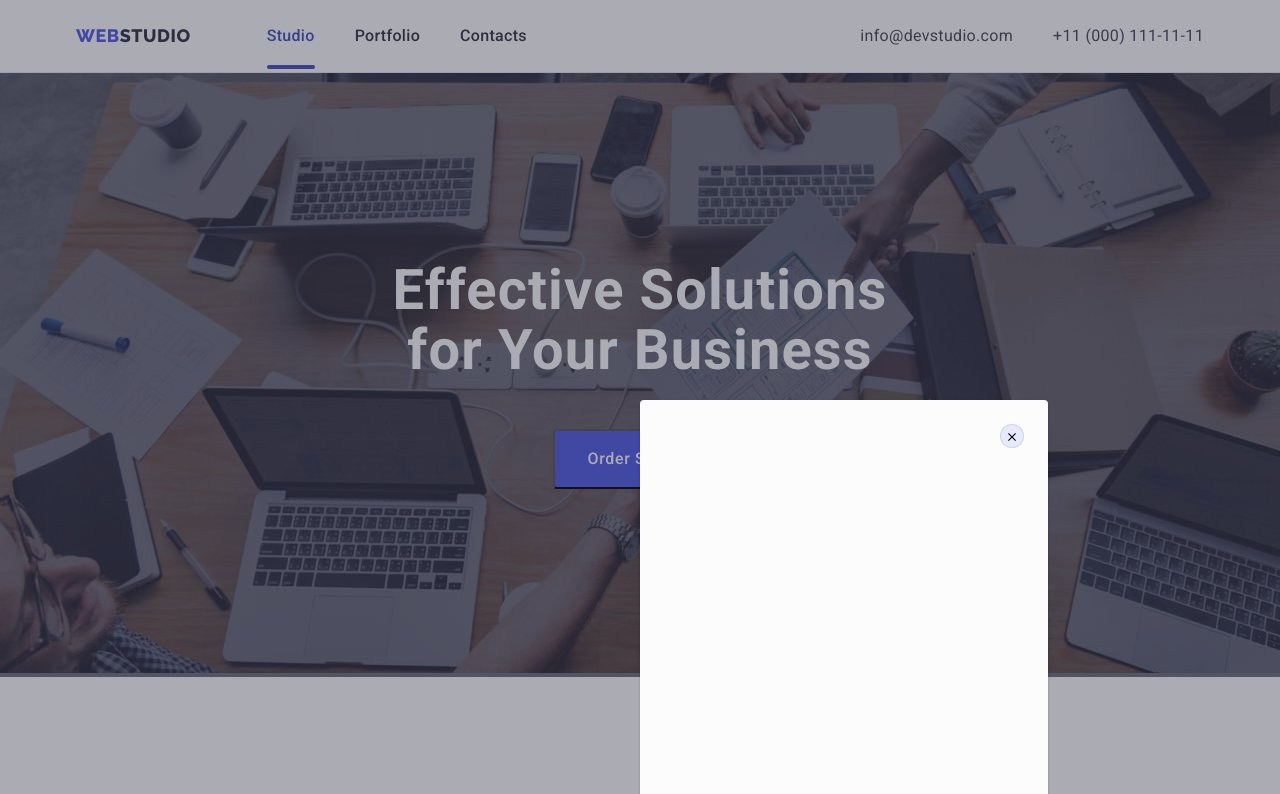
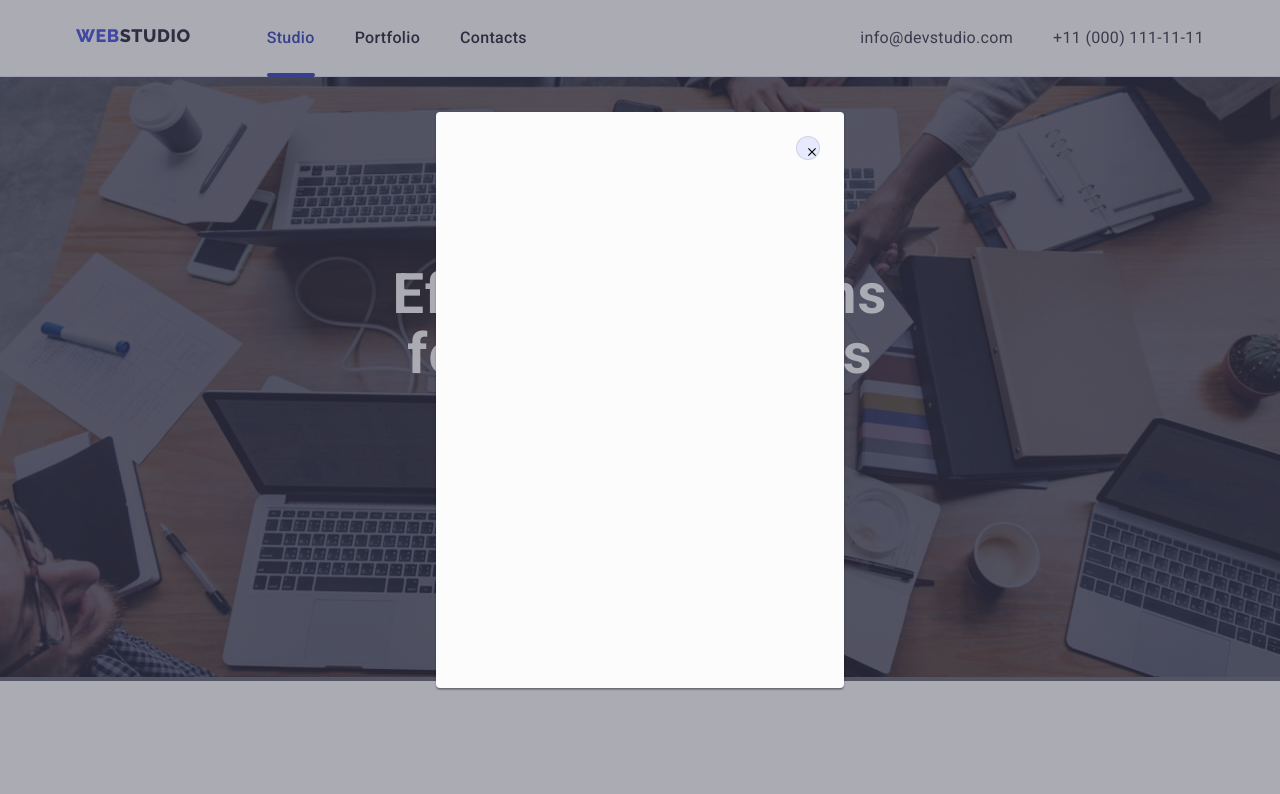
Before and after one commit to NataliiaKyrykovych/goit-markup-hw-05, a plain HTML site: page index.html in a window 1280 px wide. Both pictures are taken after a click on the button "Order Service". Shown: the top 794 px of the page. Drawn offline with nearby package versions, Linux system fonts and the light colour scheme.

Commit message:
UpdateHW5

```diff
--- a/css/styles.css
+++ b/css/styles.css
@@ -57,7 +57,7 @@ img {
     text-decoration: none;
     margin-right: 76px;
     padding-top: 24px;
-    padding-bottom: 24px;
+    padding-bottom: 28px;
 }
 .logo-footer{
     color:  #F4F4FD;
@@ -120,7 +120,7 @@ img {
     content: '';
     position: absolute;
     left: 0;
-    bottom: -24px;
+    bottom: -30px;
     width: 100%;
     height: 4px;
     border-radius: 2px;
@@ -463,7 +463,7 @@ box-shadow: 0px 1px 6px rgba(46, 47, 66, 0.08),
     position: absolute;
     left: 50%;
     top: 50%;
-    transform: translate(-50% -50%) scale(1) rotate(0);
+    transform: translate(-50%, -50%) scale(1) rotate(0);
     width: 408px;
     min-height: 576px;
     background-color: #FCFCFC;
@@ -476,6 +476,7 @@ box-shadow: 0px 1px 6px rgba(46, 47, 66, 0.08),
     transform: translate(-50% -50%) scale(0) rotate(180deg);
 }
 .modal-close{
+
     width: 24px;
     height: 24px;
     background-color: #E7E9FC;
@@ -483,4 +484,9 @@ box-shadow: 0px 1px 6px rgba(46, 47, 66, 0.08),
     border-radius: 50%;
     display: block;
     margin-left: auto;
+
 }
+.modal-close-icon{
+    position: absolute;
+
+}
```
